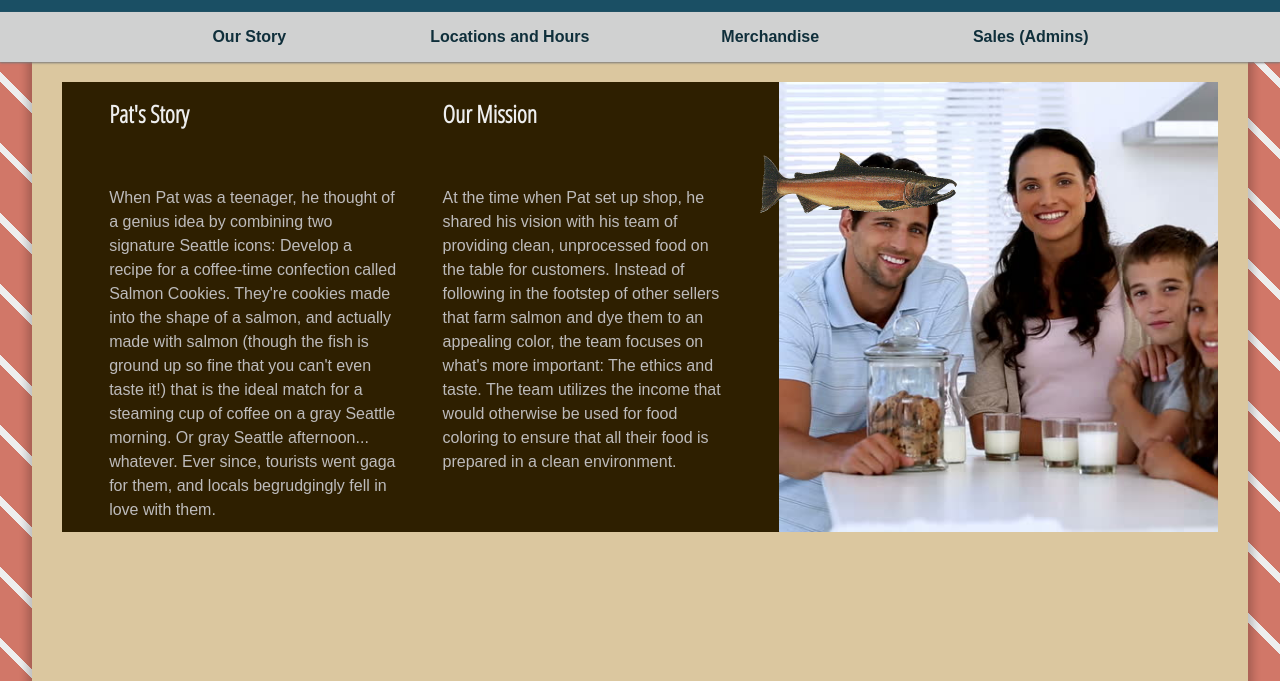
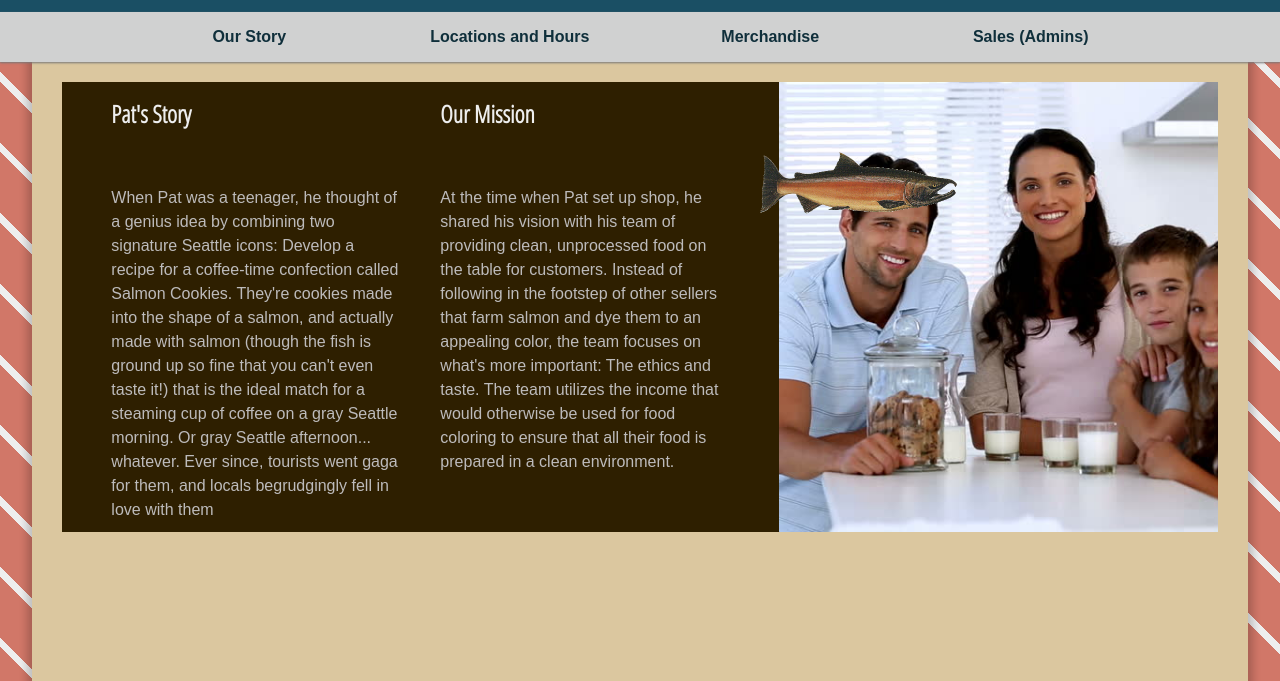
Before and after one commit to Inkh/cookie-stand, a plain HTML site: page index.html in a window 1280 px wide. Shown: the part 108-789 px from the top of the page. Drawn offline with Linux system fonts and the light colour scheme; a web font is replaced by a local one.

Commit message:
Created function to render about us page. Removed old html

```diff
--- a/index.html
+++ b/index.html
@@ -33,17 +33,7 @@
     <main>
       <div class="wrapper">
         <div class="content">
-          <div class="storyWrapper">
-            <div class="storyText">
-              <h3>Pat's Story</h3>
-              <p>When Pat was a teenager, he thought of a genius idea by combining two signature Seattle icons: Develop a recipe for a coffee-time confection called Salmon Cookies. They're cookies made into the shape of a salmon, and actually made with salmon (though the fish is ground up so fine that you can't even taste it!) that is the ideal match for a steaming cup of coffee on a gray Seattle morning. Or gray Seattle afternoon... whatever. Ever since, tourists went gaga for them, and locals begrudgingly fell in love with them.</p>
-            </div>
-            <div class="storyText">
-              <h3>Our Mission</h3>
-              <p>At the time when Pat set up shop, he shared his vision with his team of providing clean, unprocessed food on the table for customers. Instead of following in the footstep of other sellers that farm salmon and dye them to an appealing color, the team focuses on what's more important: The ethics and taste. The team utilizes the income that would otherwise be used for food coloring to ensure that all their food is prepared in a clean environment.</p>
-            </div>
-            <div class="patPic"></div>
-          </div>
+
         </div>
       </div>
     </main>
--- a/js/index.js
+++ b/js/index.js
@@ -18,7 +18,8 @@ var sales = document.getElementsByClassName('sales')[0];
 
 
 story.addEventListener('click', function(){
-  content.innerHTML = 'Story';
+  clearNode();
+  storyCreation();
 });
 
 sales.addEventListener('click', function(){
@@ -39,6 +40,81 @@ merchandise.addEventListener('click', function(){
   content.append(ruler);
   cardCreation();
 });
+
+
+///////////////////////////////////////////////////////////////////////////////////////
+////////////////////////////SALMON SHOP STORY BLOCK////////////////////////////////////
+///////////////////////////////////////////////////////////////////////////////////////
+
+/*
+
+***************************************************************************************************
+*****************************************Template for Story****************************************
+***************************************************************************************************
+
+<div class="storyWrapper">
+  <div class="storyText">
+    <h3>Pat's Story</h3>
+    <p>When Pat was a teenager, he thought of a genius idea by combining two signature Seattle icons: Develop a recipe for a coffee-time confection called Salmon Cookies. They're cookies made into the shape of a salmon, and actually made with salmon (though the fish is ground up so fine that you can't even taste it!) that is the ideal match for a steaming cup of coffee on a gray Seattle morning. Or gray Seattle afternoon... whatever. Ever since, tourists went gaga for them, and locals begrudgingly fell in love with them.</p>
+  </div>
+  <div class="storyText">
+    <h3>Our Mission</h3>
+    <p>At the time when Pat set up shop, he shared his vision with his team of providing clean, unprocessed food on the table for customers. Instead of following in the footstep of other sellers that farm salmon and dye them to an appealing color, the team focuses on what's more important: The ethics and taste. The team utilizes the income that would otherwise be used for food coloring to ensure that all their food is prepared in a clean environment.</p>
+  </div>
+  <div class="patPic"></div>
+</div>
+*/
+
+function storyCreation(){
+  var aboutDiv = document.createElement('div');
+  aboutDiv.className = 'storyWrapper';
+
+  var storyDiv = document.createElement('div');
+  storyDiv.className = 'storyText';
+  aboutDiv.append(storyDiv);
+
+  var storyTitle = document.createElement('h3');
+  storyTitle.textContent = 'Pat\'s Story';
+  storyDiv.append(storyTitle);
+
+  var storyText = document.createElement('p');
+  storyText.textContent = 'When Pat was a teenager, he thought of a genius idea by combining two signature Seattle icons: Develop a recipe for a coffee-time confection called Salmon Cookies. They\'re cookies made into the shape of a salmon, and actually made with salmon (though the fish is ground up so fine that you can\'t even taste it!) that is the ideal match for a steaming cup of coffee on a gray Seattle morning. Or gray Seattle afternoon... whatever. Ever since, tourists went gaga for them, and locals begrudgingly fell in love with them';
+  storyDiv.append(storyText);
+
+  var missionDiv = document.createElement('div');
+  missionDiv.className = 'storyText';
+  aboutDiv.append(missionDiv);
+
+  var missionTitle = document.createElement('h3');
+  missionTitle.textContent = 'Our Mission';
+  missionDiv.append(missionTitle);
+
+  var missionText = document.createElement('p');
+  missionText.textContent = 'At the time when Pat set up shop, he shared his vision with his team of providing clean, unprocessed food on the table for customers. Instead of following in the footstep of other sellers that farm salmon and dye them to an appealing color, the team focuses on what\'s more important: The ethics and taste. The team utilizes the income that would otherwise be used for food coloring to ensure that all their food is prepared in a clean environment.';
+  missionDiv.append(missionText);
+
+  var aboutImage = document.createElement('div');
+  aboutImage.className = 'patPic';
+  aboutDiv.append(aboutImage);
+
+  content.append(aboutDiv);
+}
+
+
+storyCreation();
+
+
+
+
+
+
+///////////////////////////////////////////////////////////////////////////////////////
+////////////////////////////END SALMON SHOP STORY BLOCK////////////////////////////////
+///////////////////////////////////////////////////////////////////////////////////////
+
+
+
+
 
 
 ///////////////////////////////////////////////////////////////////////////////////////
```
